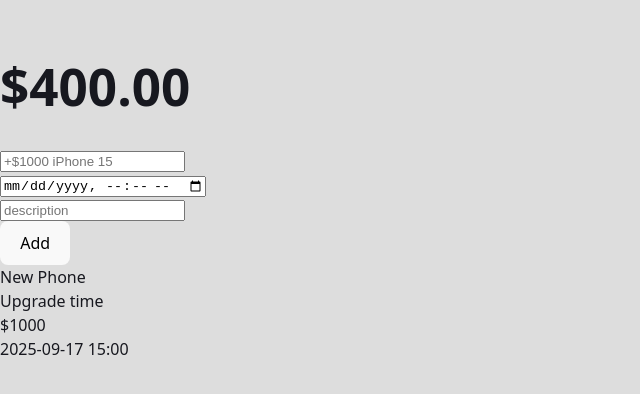
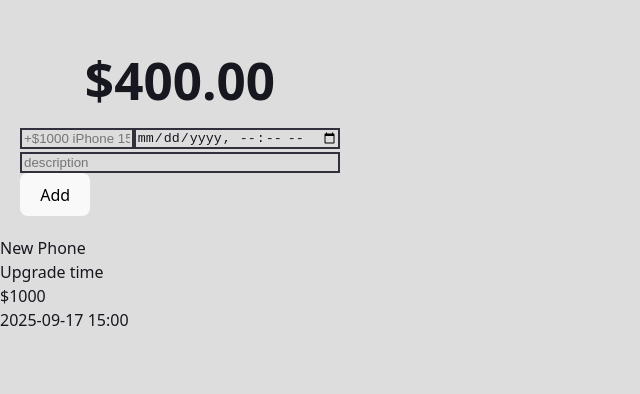
Before and after one commit to amirul1709/money-tracker, a React (Vite) app: page / in a window 1280 px wide. Shown: the part 208-602 px from the top of the page, without its empty margins (0-640 px from the left). Built offline with nearby package versions, Linux system fonts and the light colour scheme.

Commit message:
updating styling

```diff
--- a/src/App.css
+++ b/src/App.css
@@ -1,3 +1,7 @@
+* {
+  box-sizing: border-box;
+}
+
 body {
   background-color: #ddd;
   color: #17181F;
@@ -5,5 +9,25 @@
 
 main {
   max-width: 360px;
-  margin: 0 auto;
+  margin: 50px auto;
 }
+
+h1 {
+  text-align: center;
+  margin: 0;
+}
+
+form {
+  margin: 20px;
+}
+
+form input {
+  width: 100%;
+  background-color: transparent;
+  color: #17181F;
+  border: 2px solid #30313d;
+}
+
+form .basics {
+  display: flex;
+}
--- a/src/App.jsx
+++ b/src/App.jsx
@@ -7,11 +7,11 @@
         $400<span>.00</span>
       </h1>
       <form>
-        <div>
+        <div className="basics">
           <input type="text" placeholder="+$1000 iPhone 15" />
           <input type="datetime-local" />
         </div>
-        <div>
+        <div className="description">
           <input type="text" placeholder="description" />
         </div>
         <button type="submit">Add</button>
```
